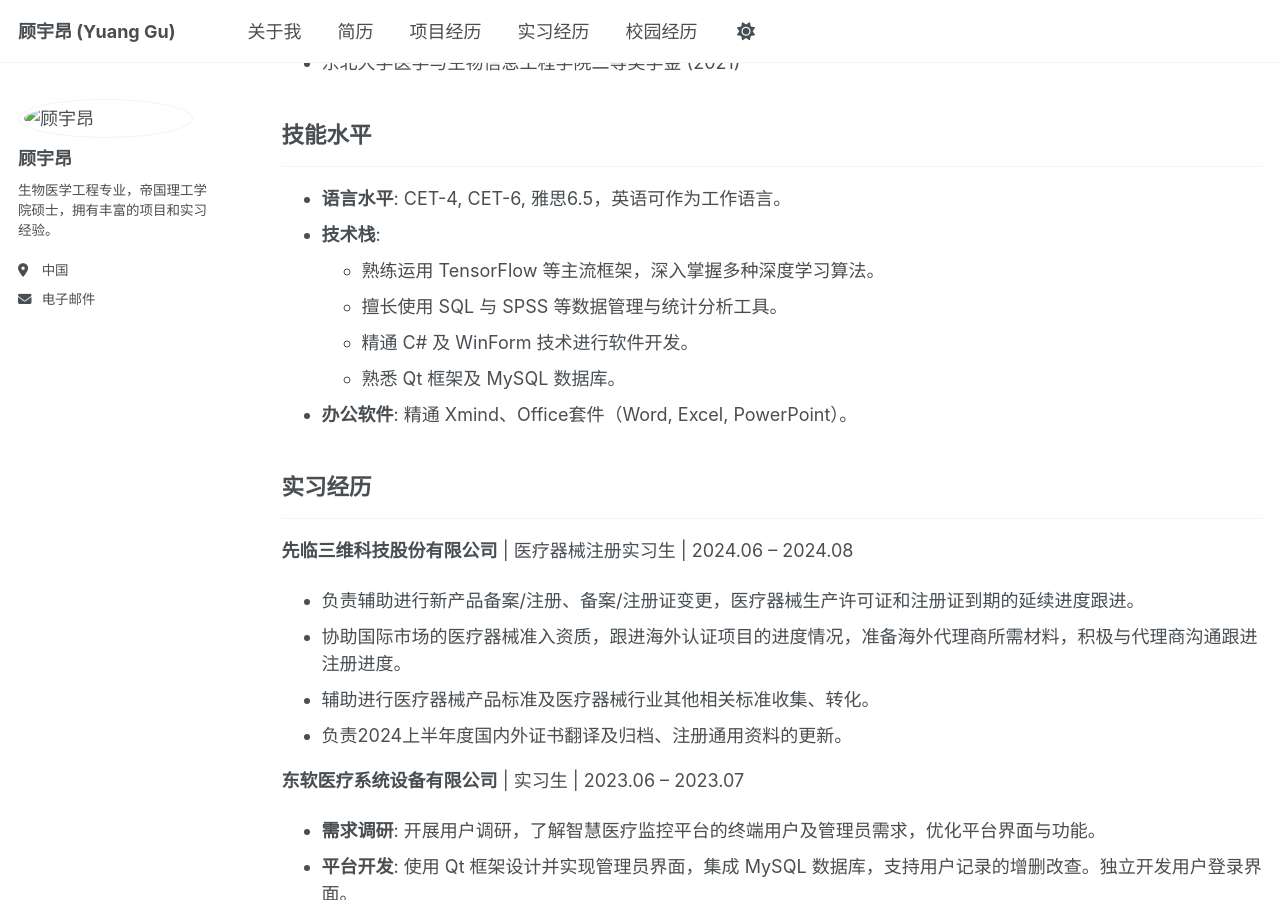
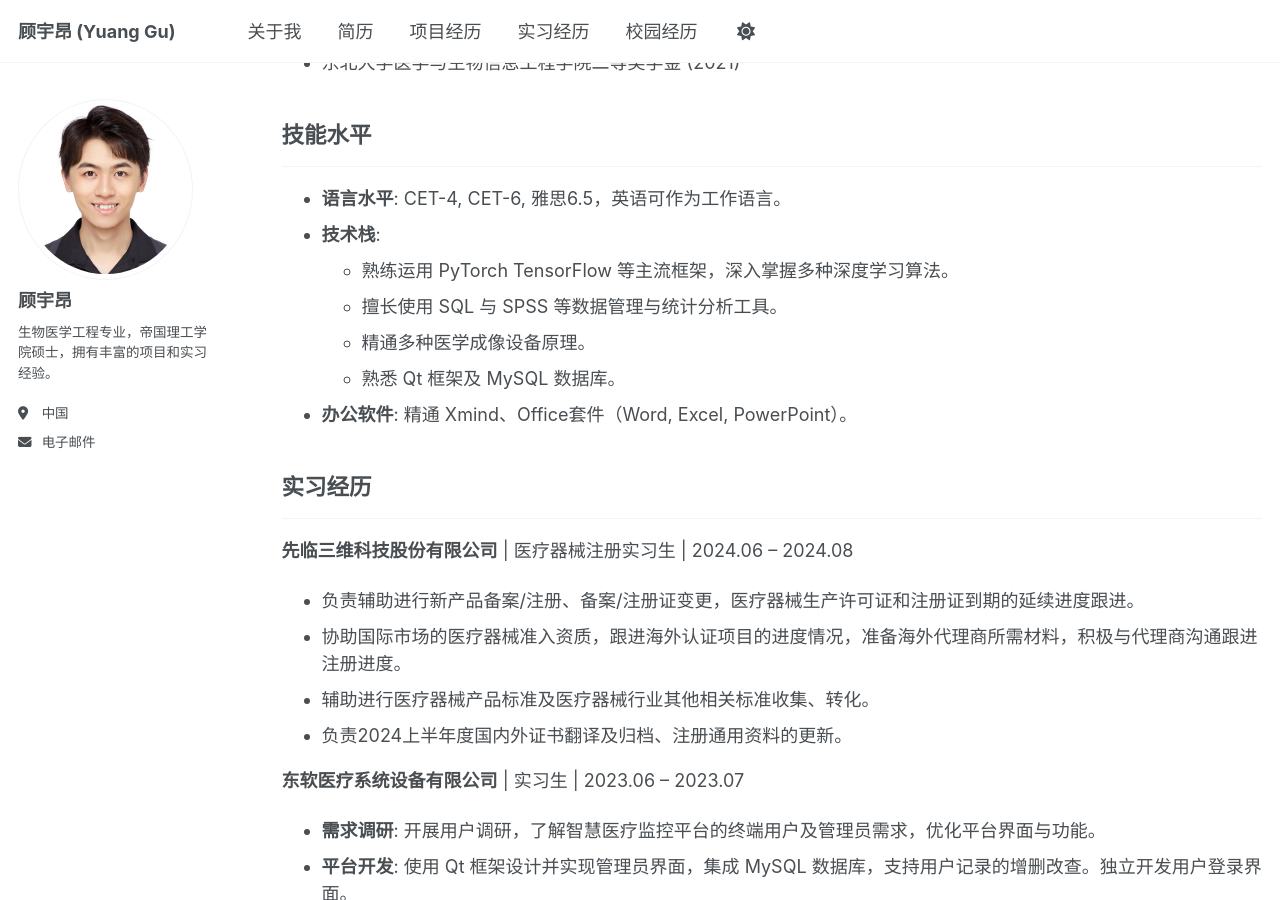
Before and after one commit to Artemisdifussion/YuangGu, a Jekyll site: the page built from _pages/cv.md, in a window 1280 px wide and 900 px high, scrolled down 789 px. Built offline with Jekyll 4.4.1, drawn with Linux system fonts in a browser that asks for light colours.

Commit message:
change cv

```diff
--- a/_includes/author-profile.html
+++ b/_includes/author-profile.html
@@ -10,7 +10,7 @@
     {% if author.avatar contains "://" %}
     	<img src="{{ author.avatar }}" alt="{{ author.name }}">
     {% else %}
-    	<img src="{{ author.avatar | prepend: 'assets/images/' | relative_url }}" class="author__avatar" alt="{{ author.name }}">
+    	<img src="{{ '/images/' | append: author.avatar | relative_url }}" class="author__avatar" alt="{{ author.name }}">
     {% endif %}
   </div>
 
--- a/_pages/cv.md
+++ b/_pages/cv.md
@@ -34,9 +34,9 @@ author_profile: true
 ---
 *   **语言水平**: CET-4, CET-6, 雅思6.5，英语可作为工作语言。
 *   **技术栈**:
-    *   熟练运用 TensorFlow 等主流框架，深入掌握多种深度学习算法。
+    *   熟练运用 PyTorch TensorFlow 等主流框架，深入掌握多种深度学习算法。
     *   擅长使用 SQL 与 SPSS 等数据管理与统计分析工具。
-    *   精通 C# 及 WinForm 技术进行软件开发。
+    *   精通多种医学成像设备原理。
     *   熟悉 Qt 框架及 MySQL 数据库。
 *   **办公软件**: 精通 Xmind、Office套件（Word, Excel, PowerPoint）。
 
```
